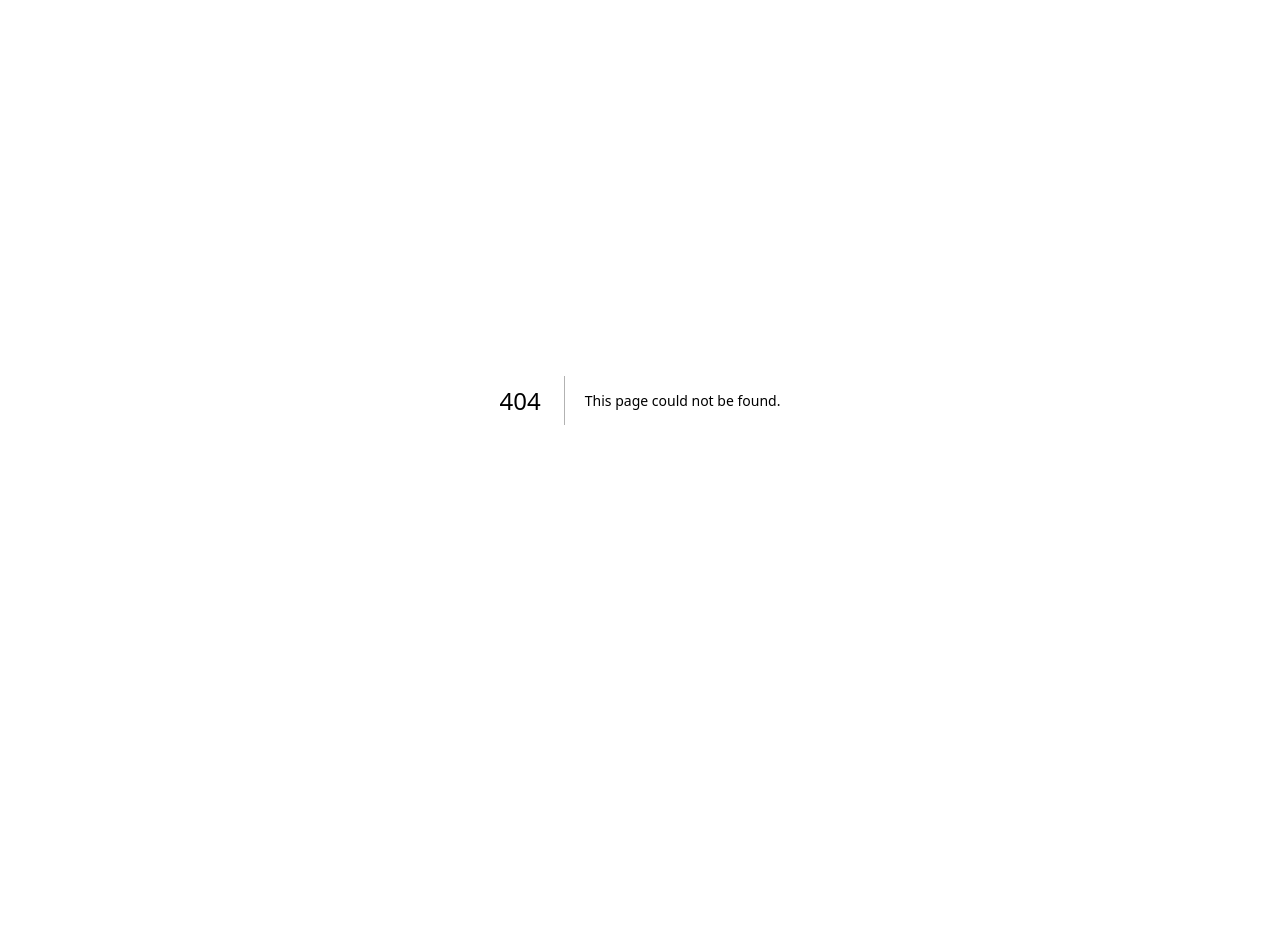
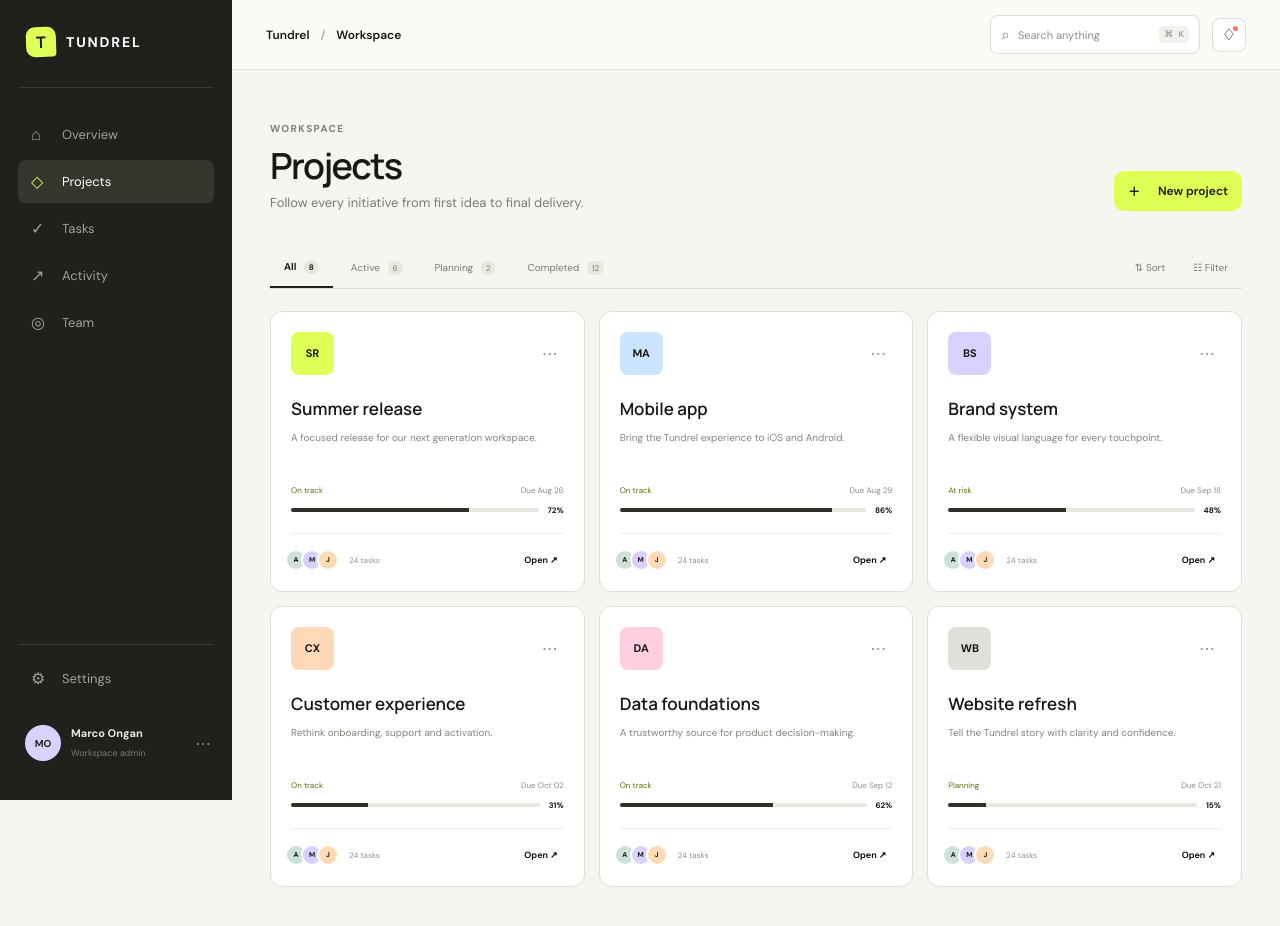
Before and after one commit to TUNDREL/Web-app, a Next.js app: page /projects in a window 1280 px wide. Before the commit this address had no page. Shown: the top 926 px of the page. Before the commit the page ends 800 px from the top, so only its background shows below. Built offline with nearby package versions, Linux system fonts and the light colour scheme.

Commit message:
Add app/projects/page.tsx

```diff
--- /dev/null
+++ b/app/projects/page.tsx
@@ -0,0 +1,16 @@
+import AppShell from "@/components/AppShell";
+import PageHeader from "@/components/PageHeader";
+
+const items = [
+  ["SR", "lime", "Summer release", "A focused release for our next generation workspace.", "72%", "On track", "Aug 26"],
+  ["MA", "blue", "Mobile app", "Bring the Tundrel experience to iOS and Android.", "86%", "On track", "Aug 29"],
+  ["BS", "violet", "Brand system", "A flexible visual language for every touchpoint.", "48%", "At risk", "Sep 18"],
+  ["CX", "orange", "Customer experience", "Rethink onboarding, support and activation.", "31%", "On track", "Oct 02"],
+  ["DA", "pink", "Data foundations", "A trustworthy source for product decision-making.", "62%", "On track", "Sep 12"],
+  ["WB", "gray", "Website refresh", "Tell the Tundrel story with clarity and confidence.", "15%", "Planning", "Oct 21"],
+];
+
+export default function Projects() { return <AppShell><main className="app-main"><PageHeader eyebrow="WORKSPACE" title="Projects" copy="Follow every initiative from first idea to final delivery." action="New project" />
+  <div className="toolbar"><div className="filter-tabs"><button className="active">All <span>8</span></button><button>Active <span>6</span></button><button>Planning <span>2</span></button><button>Completed <span>12</span></button></div><div><button>⇅ Sort</button><button>☷ Filter</button></div></div>
+  <section className="project-cards">{items.map(([icon,tone,name,copy,progress,status,date]) => <article key={name}><div className="card-top"><i className={`tile large ${tone}`}>{icon}</i><button>⋯</button></div><h2>{name}</h2><p>{copy}</p><div className="card-meta"><span>{status}</span><span>Due {date}</span></div><div className="card-progress"><span><i style={{width:progress}} /></span><b>{progress}</b></div><div className="card-foot"><div className="mini-avatars"><span>A</span><span>M</span><span>J</span></div><span>24 tasks</span><button>Open <span>↗</span></button></div></article>)}</section>
+  </main></AppShell> }
```
